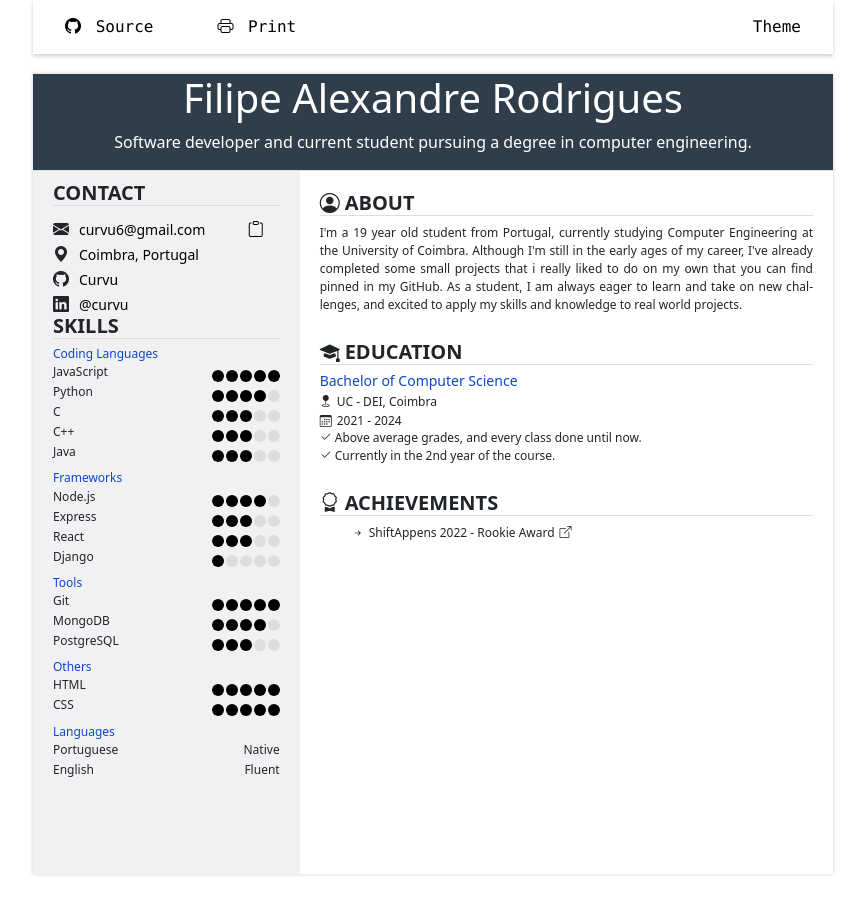
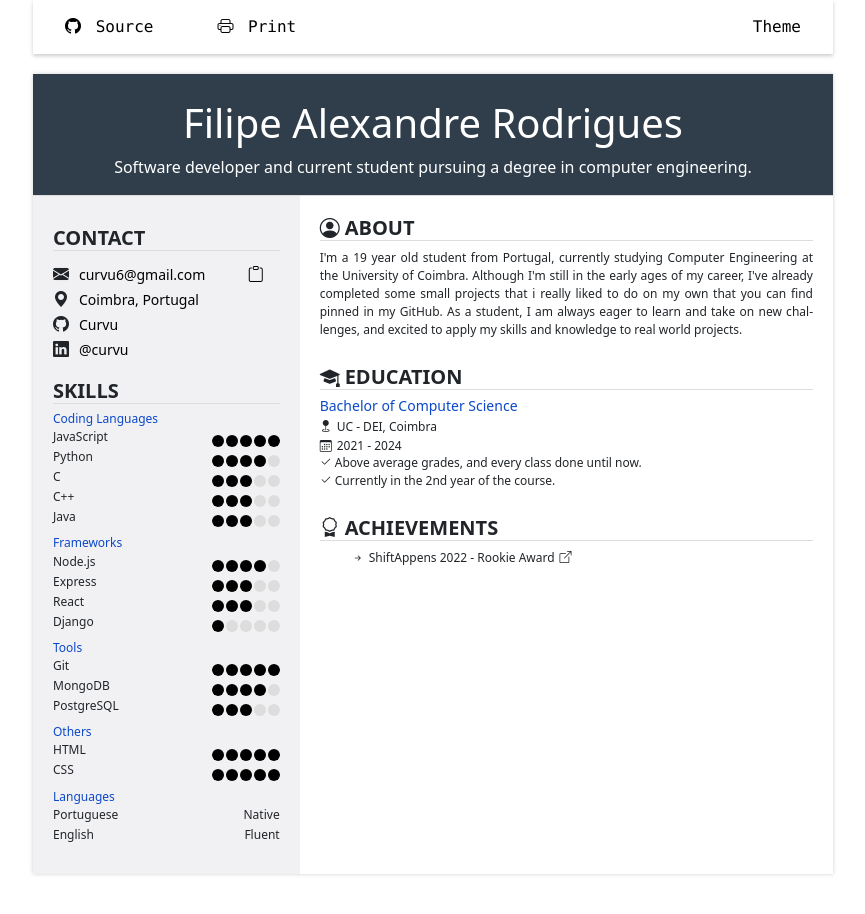
Before and after one commit to Curvu/curvu.github.io, a React (Create React App) app: page / in a window 1280 px wide. Shown: the top 914 px of the page, without its empty margins (207-1072 px from the left). Built offline with nearby package versions, Linux system fonts and the light colour scheme.

Commit message:
paddings

```diff
--- a/src/components/Main/main.css
+++ b/src/components/Main/main.css
@@ -17,11 +17,11 @@
 .me {
   border-bottom: 1px solid #ddd;
   text-align: center;
+  padding-top: 25px ;
 }
 
 @media print {
   .Main {
     box-shadow: none;
-    margin-top: -25px;
   }
 }
--- a/src/components/Sidebar/sidebar.css
+++ b/src/components/Sidebar/sidebar.css
@@ -7,6 +7,7 @@
   font-weight: 600;
   text-transform: uppercase;
   border-bottom: 1px solid #ddd;
+  padding-top: 20px;
 }
 
 .sidebar-item a,
```
